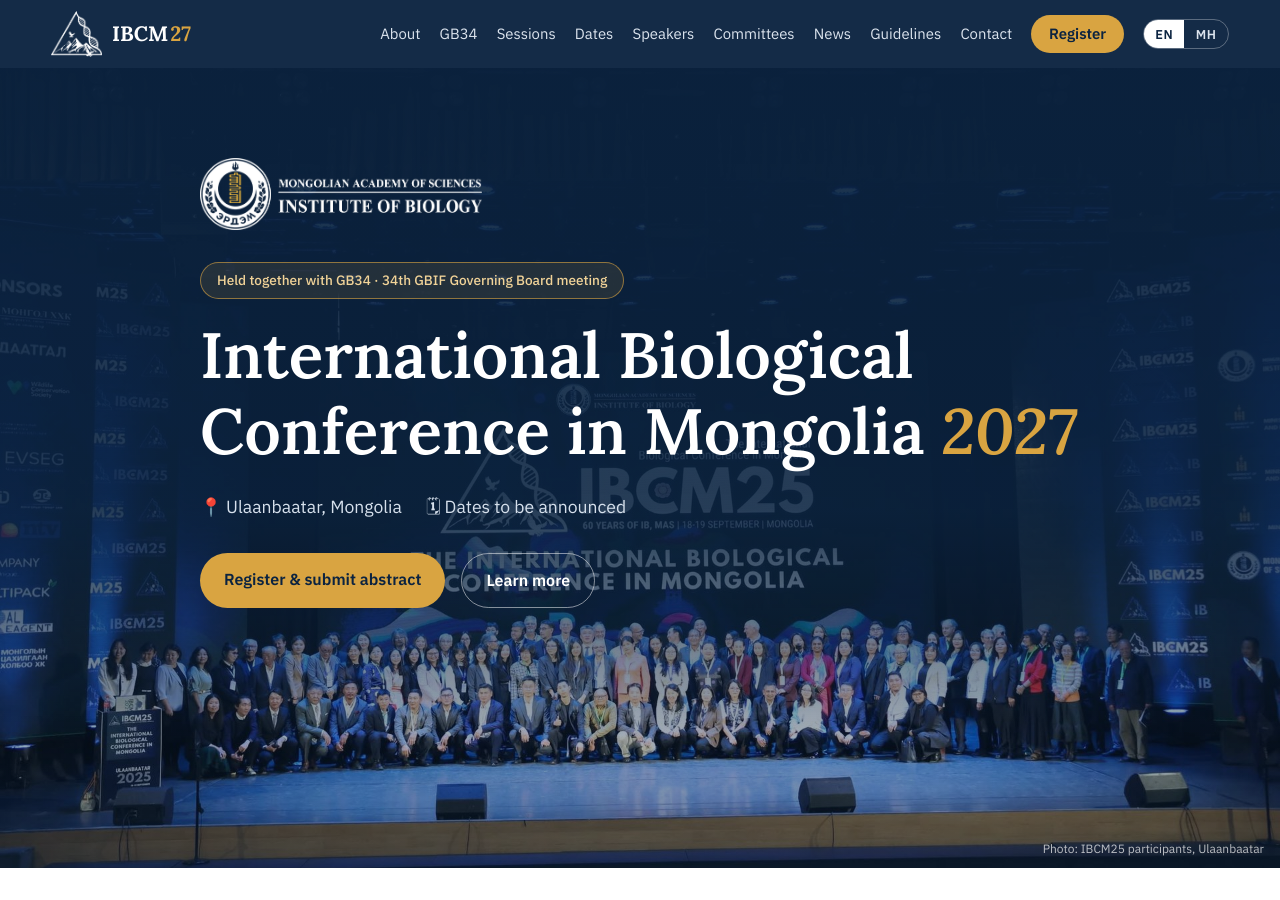
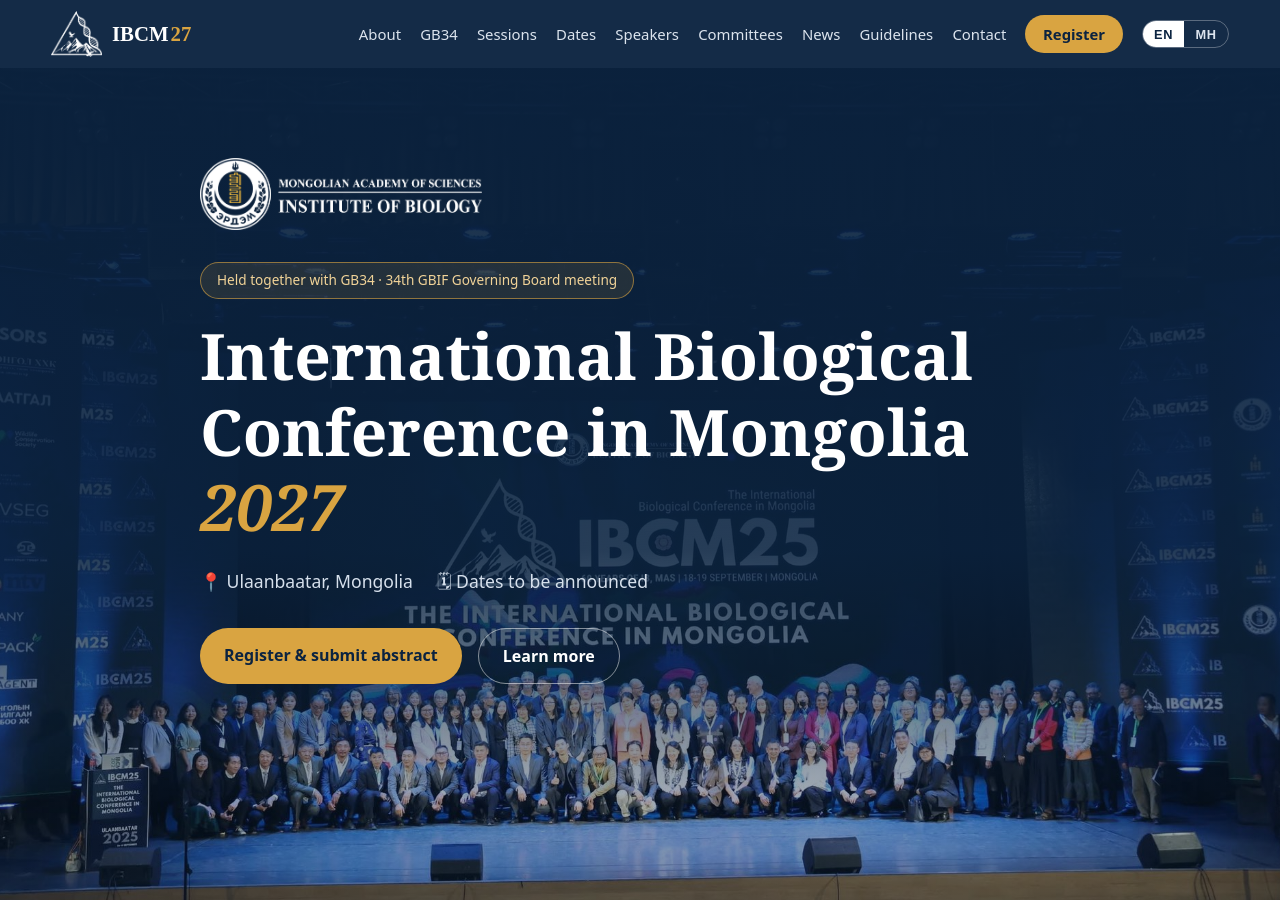
Before and after one commit to amyzolboo/IBCM27, a Jekyll site: the page built from index.md, in a window 1280 px wide and 900 px high. Built offline with Jekyll 4.4.1, drawn with Linux system fonts in a browser that asks for light colours.

Commit message:
Improve typography and move social links into contact section

```diff
--- a/_layouts/default.html
+++ b/_layouts/default.html
@@ -15,7 +14,7 @@
   <link rel="icon" href="{{ '/assets/images/favicon.png' | relative_url }}" type="image/png" />
   <link rel="preconnect" href="https://fonts.googleapis.com" />
   <link rel="preconnect" href="https://fonts.gstatic.com" crossorigin />
-  <link href="https://fonts.googleapis.com/css2?family=Lora:ital,wght@0,500;0,600;0,700;1,500;1,600&family=IBM+Plex+Sans:wght@400;500;600&display=swap" rel="stylesheet" />
+  <link href="https://fonts.googleapis.com/css2?family=Inter:wght@400;500;600;700&family=Manrope:wght@500;600;700;800&display=swap" rel="stylesheet" />
   <link rel="stylesheet" href="{{ '/assets/css/style.css' | relative_url }}?v={{ site.time | date: '%s' }}" />
 </head>
 <body>
```
Also changed, not shown: other parts of _layouts/default.html (+0 -1 lines).
